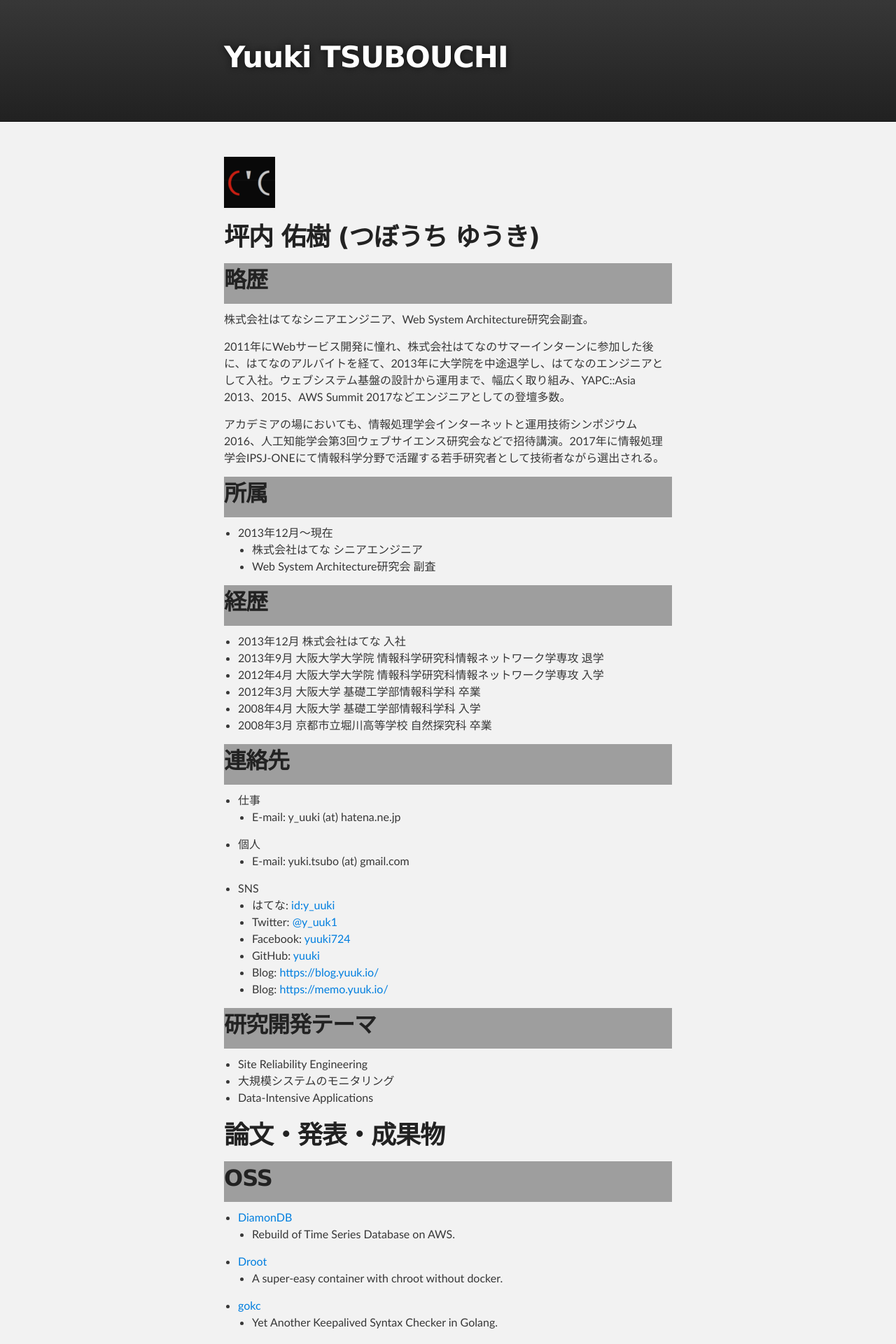
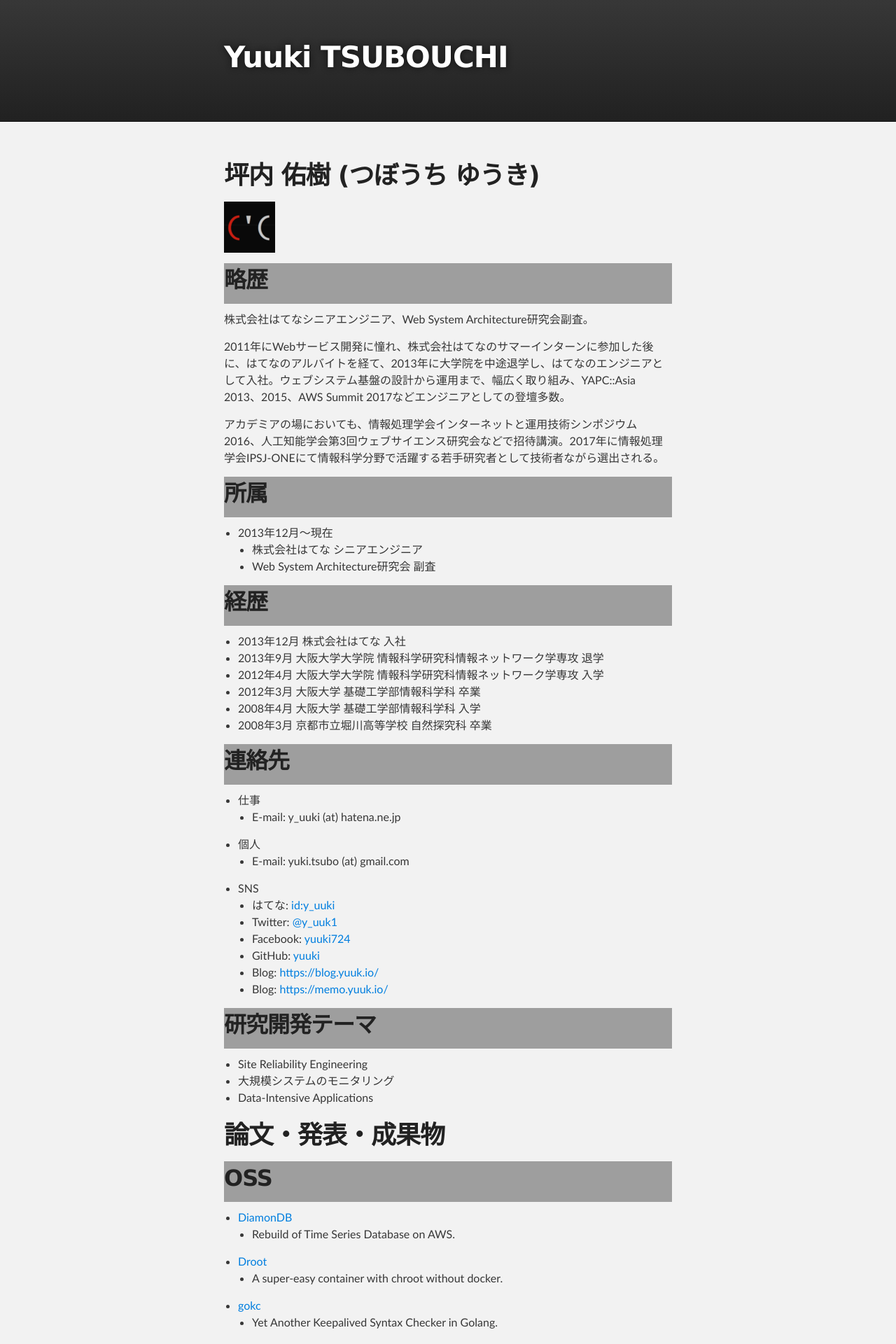
Before and after one commit to yuuki/yuuk.io, a Jekyll site: the page built from index.md, in a window 1280 px wide. Shown: the top 1920 px of the page at 70% size. Built offline with Jekyll 4.4.1, drawn with Linux system fonts in a browser that asks for light colours; nearby versions of some CDN libraries; our own code applies the rules of GitHub Pages for plain Markdown files.

```diff
--- a/index.md
+++ b/index.md
@@ -3,9 +3,8 @@ layout: index
 ---
 
 
+# 坪内 佑樹 (つぼうち ゆうき)
 ![y_uuki's profile image](https://yuuk.io/images/y_uuki.small.png)
-
-# 坪内 佑樹 (つぼうち ゆうき)
 
 ## 略歴
 
```
